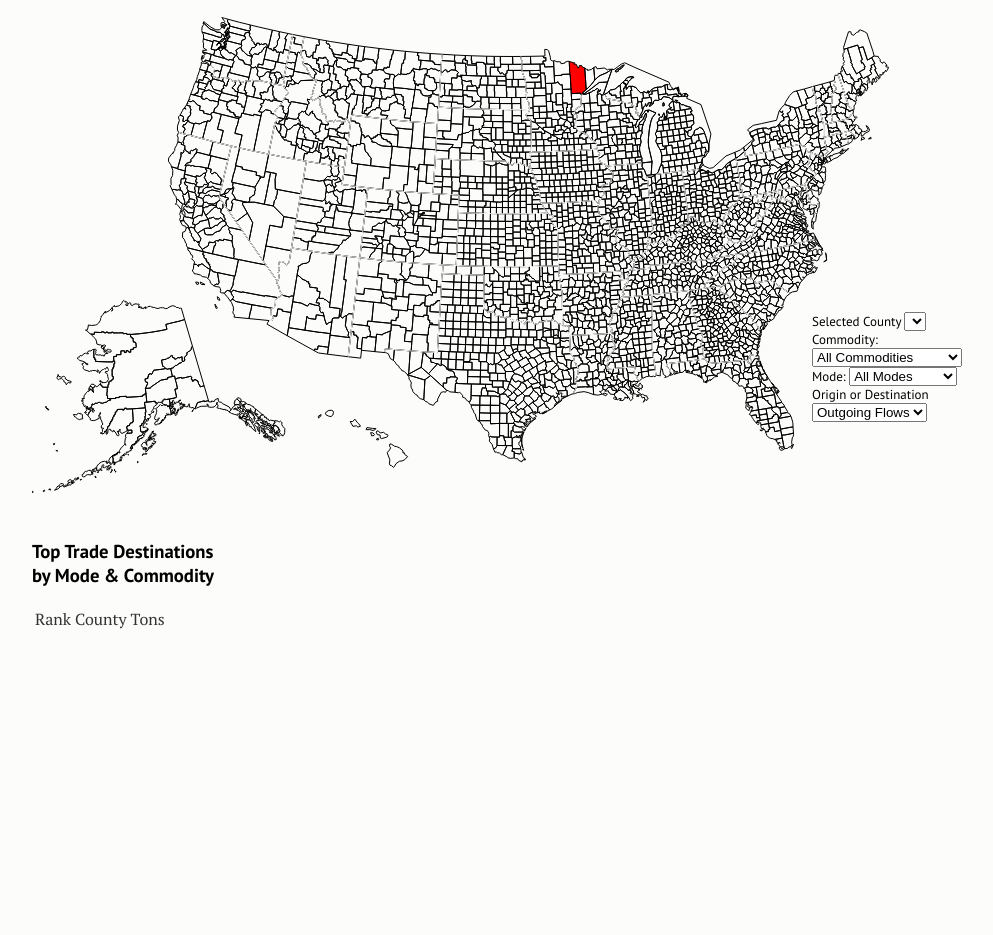
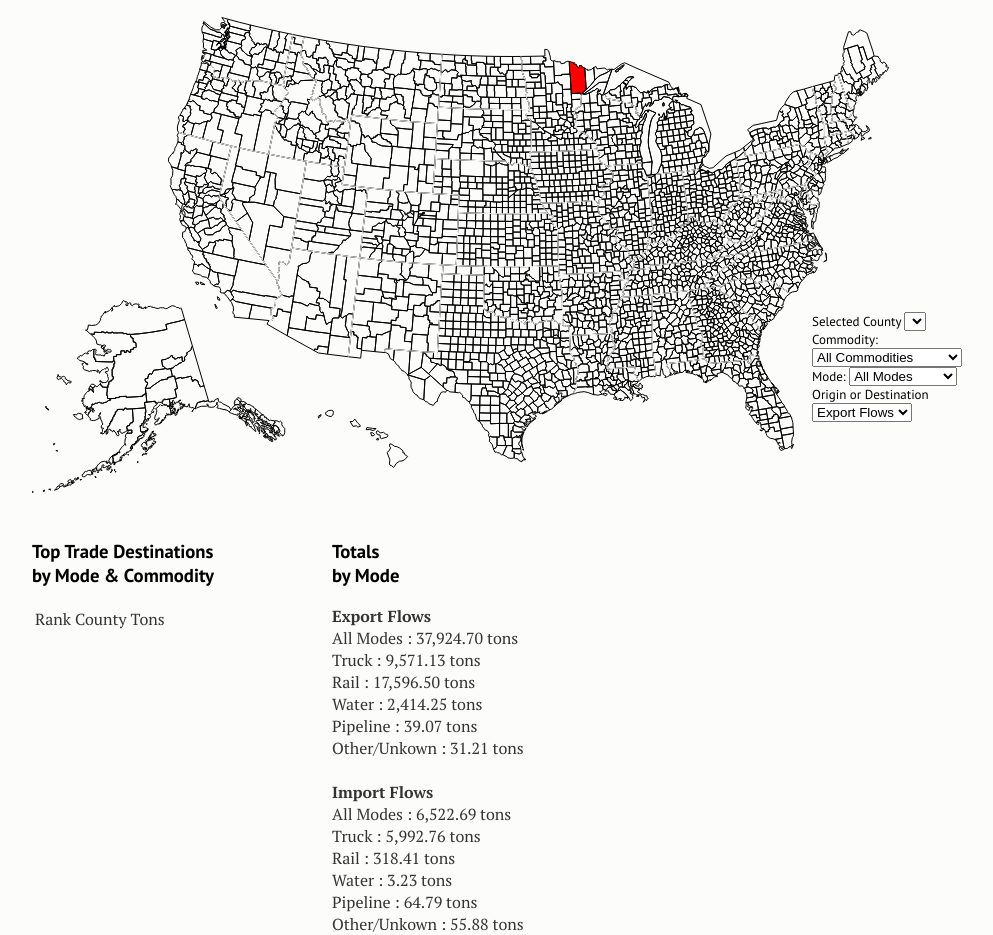
Before and after one commit to alexmuro/tredis, a PHP site: page /choropleth.php in a window 1280 px wide. Shown: the part 146-1081 px from the top of the page, without its empty margins (128-1121 px from the left). Before the commit the page ends 775 px from the top, so only its background shows below. Run offline with PHP 8.4, Linux system fonts and the light colour scheme; data comes from the database, SQL or seed files in the repository; data that the repository does not hold is empty; some libraries are stand-ins or nearby versions.

Commit message:
county summaries

```diff
--- a/choropleth.php
+++ b/choropleth.php
@@ -1,4 +1,3 @@
-
 <!DOCTYPE html>
 <meta charset="utf-8">
 <title>AVAIL</title>
@@ -126,8 +125,8 @@ Mode:
 <br>
 Origin or Destination
 <select id ='orig_or_dest'>
-  <option value="orig_fips">Outgoing Flows</option>
-  <option value="dest_fips">Incoming Flows</option>
+  <option value="orig_fips">Export Flows</option>
+  <option value="dest_fips">Import Flows</option>
 </select>
 
 
@@ -235,8 +234,23 @@ queue()
   });
 
   function drawFlowTable(data){
-    $('#County_data').html('<h3>'+$("#county_select").find(":selected").text()+'<br> Totals</h3>');
-
+    $('#county_data').html('<h3>'+$("#county_select").find(":selected").text()+' Totals<br>by Mode </h3>');
+    $('#county_data').append('<strong>Export Flows</strong><br>');
+    $('#county_data').append('All Modes : '+number_format((1*data['orig_fips']['total']).toFixed(2))+' tons<br>');
+    $('#county_data').append('Truck : '+number_format((1*data['orig_fips']['truck_total']).toFixed(2))+' tons<br>');
+    $('#county_data').append('Rail : '+number_format((1*data['orig_fips']['rail_total']).toFixed(2))+' tons<br>');
+    $('#county_data').append('Water : '+number_format((1*data['orig_fips']['water_total']).toFixed(2))+' tons<br>');
+    $('#county_data').append('Pipeline : '+number_format((1*data['orig_fips']['pipeline_total']).toFixed(2))+' tons<br>');
+    $('#county_data').append('Other/Unkown : '+number_format((1*data['orig_fips']['other_total']).toFixed(2))+' tons<br>');
+    $('#county_data').append('<br>');
+    $('#county_data').append('<strong>Import Flows</strong><br>');
+    $('#county_data').append('All Modes : '+number_format((1*data['dest_fips']['total']).toFixed(2))+' tons<br>');
+    $('#county_data').append('Truck : '+number_format((1*data['dest_fips']['truck_total']).toFixed(2))+' tons<br>');
+    $('#county_data').append('Rail : '+number_format((1*data['dest_fips']['rail_total']).toFixed(2))+' tons<br>');
+    $('#county_data').append('Water : '+number_format((1*data['dest_fips']['water_total']).toFixed(2))+' tons<br>');
+    $('#county_data').append('Pipeline : '+number_format((1*data['dest_fips']['pipeline_total']).toFixed(2))+' tons<br>');
+    $('#county_data').append('Other/Unkown : '+number_format((1*data['dest_fips']['other_total']).toFixed(2))+' tons<br>');
+    console.log(data);
   }
 
   function drawTable(data){
@@ -256,7 +270,7 @@ queue()
       $('#heading_commidity').html($("#commodity_select").find(":selected").text());
       choropleth(data['map'],27137);
       drawTable(data['map']);
-
+      drawFlowTable(data['flow'])
     })
     .fail(function(data) { console.log(data.responseText) });
 
@@ -277,4 +291,7 @@ queue()
         .fail(function(data) { console.log(data.responseText) });
     })
   })
+  function number_format(x) {
+    return x.toString().replace(/\B(?=(\d{3})+(?!\d))/g, ",");
+}
 </script>
```
